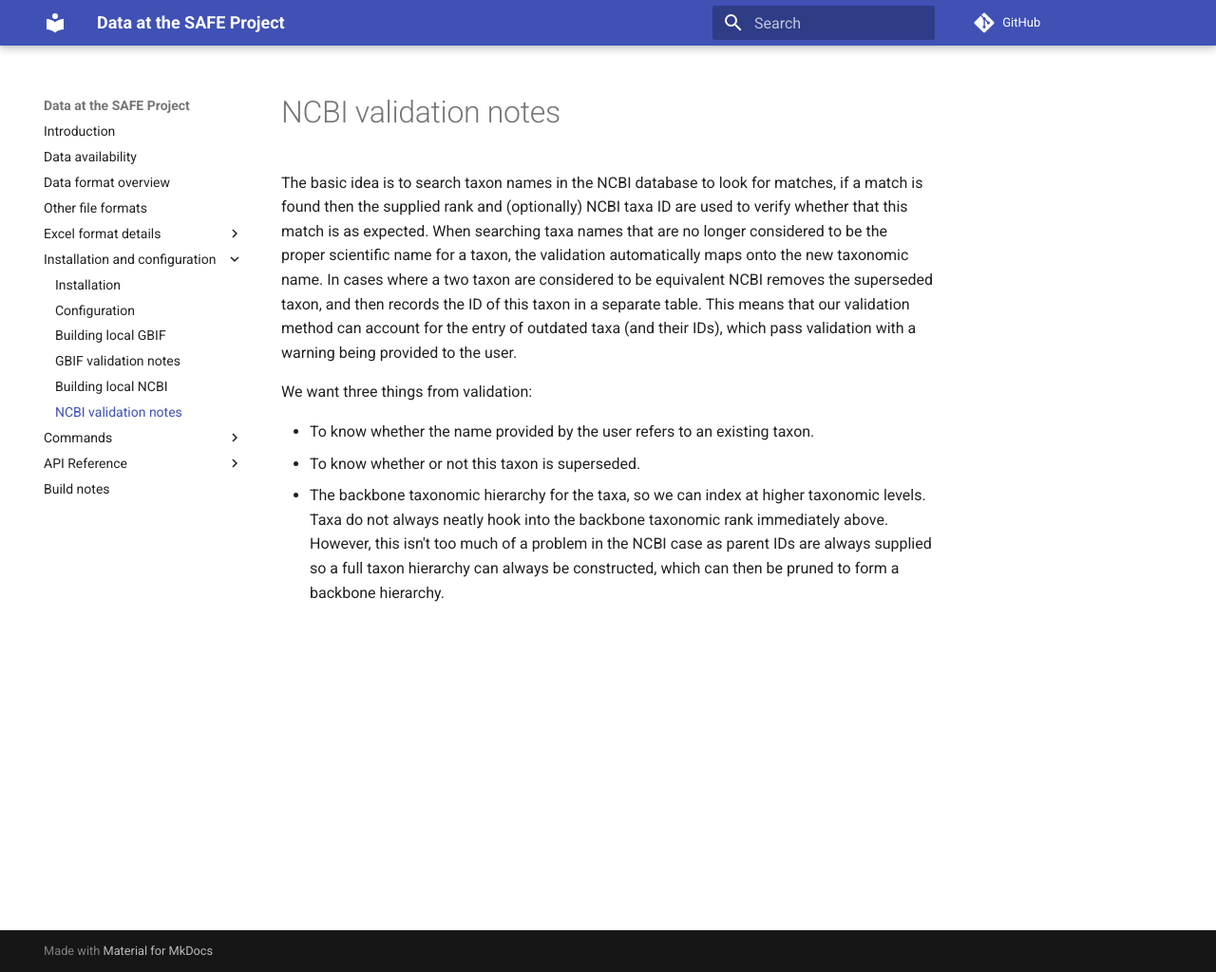
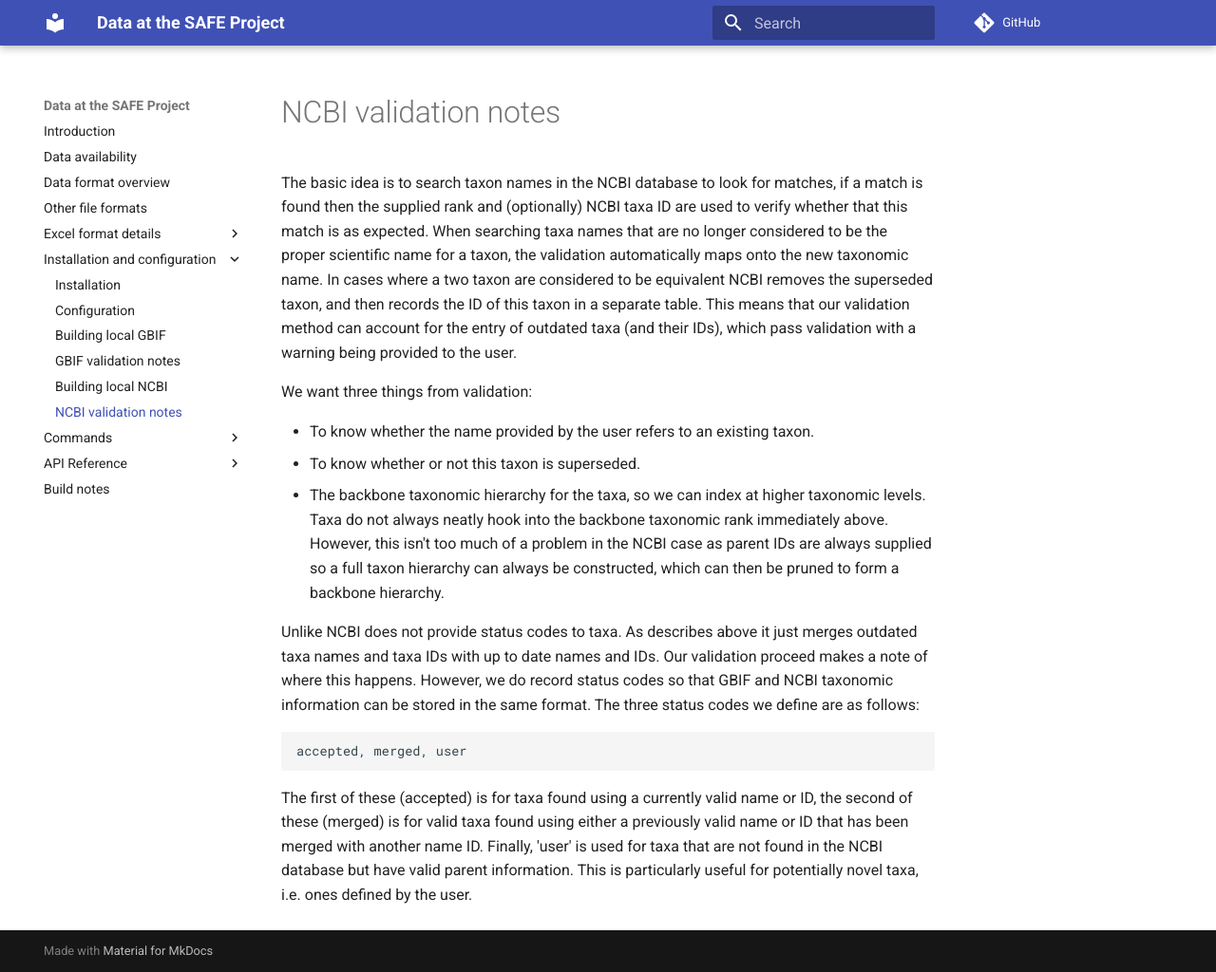
Before and after one commit to ImperialCollegeLondon/safedata_validator, an MkDocs documentation site: the page built from docs/install/ncbi_validation.md, in a window 1280 px wide and 1024 px high. Shown: the whole window at 95% size. Built offline with MkDocs 1.6.1 and Material for MkDocs 9.7.7, drawn with Linux system fonts in a browser that asks for light colours; comment, search, counter and statistics services are not loaded.

```diff
--- a/docs/install/ncbi_validation.md
+++ b/docs/install/ncbi_validation.md
@@ -19,3 +19,18 @@
   rank immediately above. However, this isn't too much of a problem in the NCBI
   case as parent IDs are always supplied so a full taxon hierarchy can always be
   constructed, which can then be pruned to form a backbone hierarchy.
+
+Unlike NCBI does not provide status codes to taxa. As describes above it just
+merges outdated taxa names and taxa IDs with up to date names and IDs. Our
+validation proceed makes a note of where this happens. However, we do record
+status codes so that GBIF and NCBI taxonomic information can be stored in the
+same format. The three status codes we define are as follows:
+
+    accepted, merged, user
+
+The first of these (accepted) is for taxa found using a currently valid name or
+ID, the second of these (merged) is for valid taxa found using either a previously
+valid name or ID that has been merged with another name ID. Finally, 'user' is used
+for taxa that are not found in the NCBI database but have valid parent information.
+This is particularly useful for potentially novel taxa, i.e. ones defined by the
+user.
```
Also changed, not shown: 2 other files.
